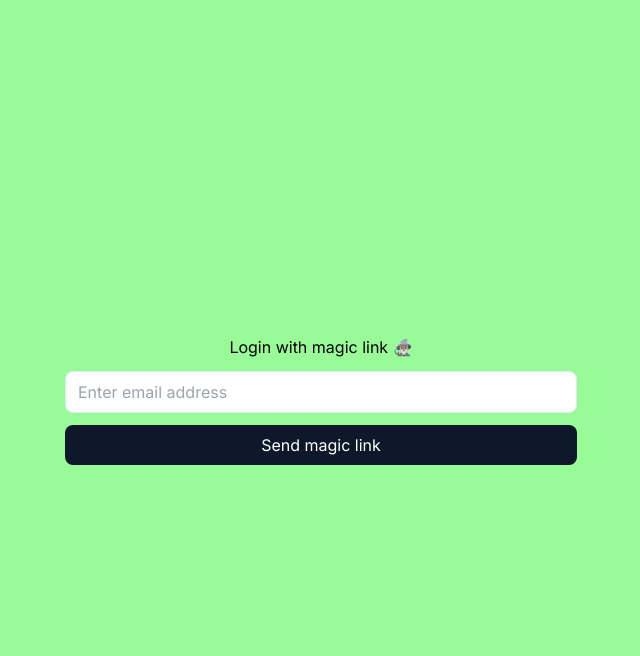
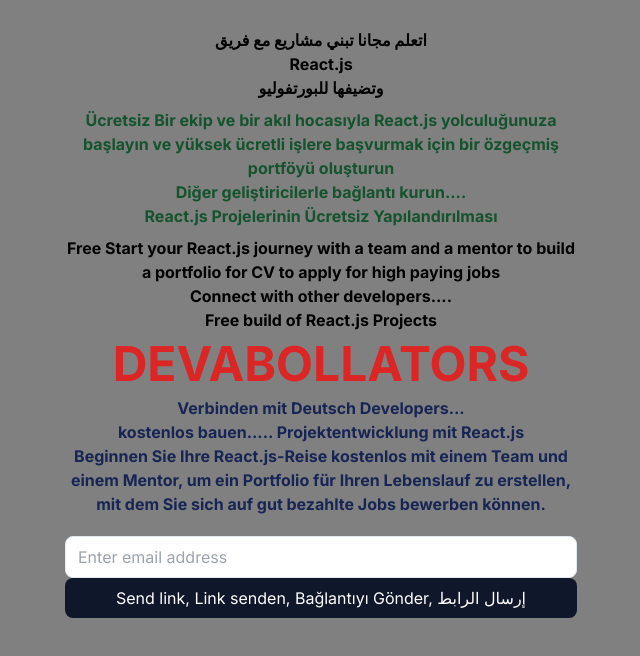
Before and after one commit to maya88en/devs_editors, a Next.js app in the folder devabollators-2/: page /login in a window 1280 px wide. Shown: the top 656 px of the page, without its empty margins (319-959 px from the left). Built offline with nearby package versions, Linux system fonts and the light colour scheme; no server answers.

Commit message:
add introduction on login page

```diff
--- a/devabollators-2/app/globals.css
+++ b/devabollators-2/app/globals.css
@@ -7,7 +7,7 @@
   --foreground-rgb: 0, 0, 0;
   --background-start-rgb: 214, 219, 220;
   --background-end-rgb: 255, 255, 255;
-  background-color: palegreen;
+  background-color: gray;
 }
 
 @media (prefers-color-scheme: dark) {
--- a/devabollators-2/app/login/page.tsx
+++ b/devabollators-2/app/login/page.tsx
@@ -39,9 +39,28 @@
   return (
     <form
       onSubmit={authenticateUser}
-      className='flex flex-col gap-3 justify-center items-center h-screen max-w-lg mx-auto'
+      className=' justify-center items-center h-screen max-w-lg mx-auto'
     >
-      <label>Login with magic link 🧙🏽‍♂️</label>
+    <div className="text-center">
+      {/* <label>Login with magic link 🧙🏽‍♂️</label> */}
+      <h2 className="mt-7"><b>اتعلم مجانا تبني مشاريع مع فريق</b></h2>
+      <h2><b>React.js</b></h2>
+      <h2><b>وتضيفها للبورتفوليو</b></h2>
+      <div className="text-green-900">
+      <h2 className= "mt-2"><b>Ücretsiz Bir ekip ve bir akıl hocasıyla React.js yolculuğunuza başlayın ve yüksek ücretli işlere başvurmak için bir özgeçmiş portföyü oluşturun</b></h2>
+      <h2><b>Diğer geliştiricilerle bağlantı kurun....</b></h2>
+      <h2><b>React.js Projelerinin Ücretsiz Yapılandırılması</b></h2>
+      </div>
+      <h2 className="mt-2"><b>Free Start your React.js journey with a team and a mentor to build a portfolio for CV to apply for high paying jobs</b></h2>
+      <h2><b>Connect with other developers....</b></h2>
+      <h2><b>Free build of React.js Projects</b></h2>
+      <h1 className= " text-red-600 text-5xl mt-2 mb-2"><b>DEVABOLLATORS</b></h1>
+      <div className=" text-blue-950">
+      <h2><b>Verbinden mit Deutsch Developers...</b></h2>
+      <h2><b>kostenlos bauen..... Projektentwicklung mit React.js </b></h2>
+      <h2 className="mb-5"><b>Beginnen Sie Ihre React.js-Reise kostenlos mit einem Team und einem Mentor, um ein Portfolio für Ihren Lebenslauf zu erstellen, mit dem Sie sich auf gut bezahlte Jobs bewerben können.</b></h2>
+      </div>
+      </div>
       <input
         type='text'
         placeholder='Enter email address'
@@ -52,14 +71,14 @@
 
       <button
         type='submit'
-        className='px-3 py-2 bg-slate-900 text-white rounded-lg text-base w-full'
+        className='px-3 py-2 bg-slate-900 text-white rounded-lg text-base w-full mb-7'
         disabled={isTokenSent || isLoading}
       >
         {isTokenSent
           ? "Token sent...please check your email address"
           : isLoading
           ? "One moment please..."
-          : "Send magic link"}
+          : "Send link, Link senden, Bağlantıyı Gönder, إرسال الرابط"}
       </button>
     </form>
   );
```
